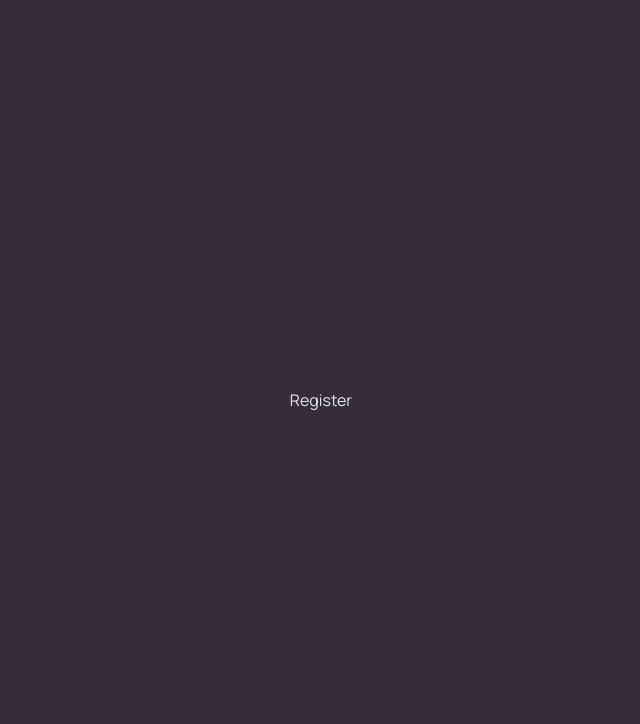
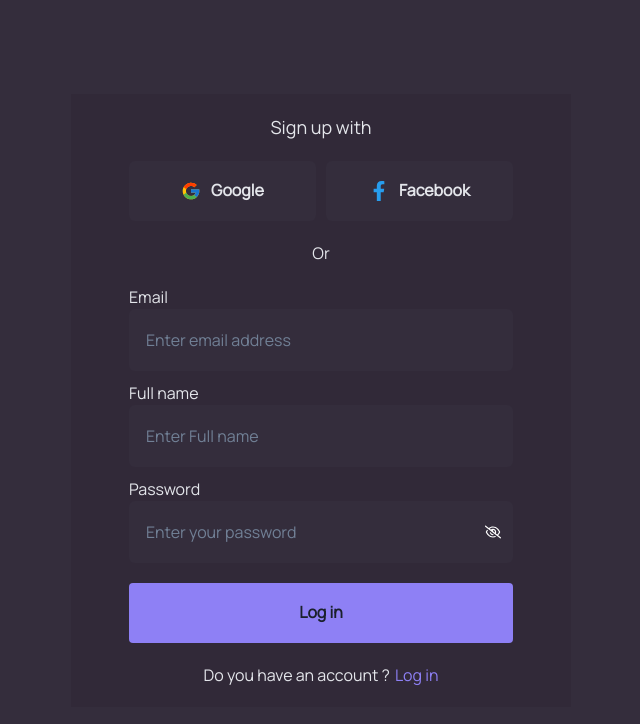
Before and after one commit to Chano30/react-chat, a React (Vite) app: page /register in a window 1280 px wide. Shown: the top 724 px of the page, without its empty margins (319-959 px from the left). Built offline with nearby package versions, Linux system fonts and the light colour scheme.

Commit message:
finished login and register

```diff
--- a/src/view/auth/Login.tsx
+++ b/src/view/auth/Login.tsx
@@ -1,18 +1,28 @@
-import { Box, Button, Input, Text } from '@chakra-ui/react'
+import { Box, Button, Input, InputGroup, InputRightElement, Text } from '@chakra-ui/react'
 import { FcGoogle } from "react-icons/fc";
 import { FaFacebookF } from "react-icons/fa";
+import { Link } from 'react-router-dom';
+import { useState } from 'react';
+import { FaRegEye, FaRegEyeSlash  } from "react-icons/fa6";
 
 export const Login = () => {
+  const [show, setShow] = useState<Boolean>(false)
+  const handleClick = () => setShow(!show)
+
   return (
     <Box
       backgroundColor={'#312938'}
-      width={'30vw'}
+      maxW={'500px'}
       height={'60vh'}
+      padding={'20px 10px'}
+      flex={1}
+    >
+      <Box
         display={'flex'}
         flexDirection={'column'}
         alignItems={'center'}
-      padding={'20px 10px'}
         gap={'20px'}
+        flex={1}
       >
         <Text
           fontSize={'18px'}
@@ -21,6 +31,7 @@ export const Login = () => {
         <Box
           display={'flex'}
           gap={'10px'}
+          width={'80%'}
         >
           <Button
             backgroundColor={'#342D3C'}
@@ -29,6 +40,8 @@ export const Login = () => {
             alignItems={'center'}
             gap={'10px'}
             paddingInline={'40px'}
+            paddingBlock={'30px'}
+            flex={2}
           ><FcGoogle size={20} /> Google</Button>
           <Button
             backgroundColor={'#342D3C'}
@@ -37,27 +50,90 @@ export const Login = () => {
             alignItems={'center'}
             gap={'10px'}
             paddingInline={'40px'}
+            paddingBlock={'30px'}
+            flex={2}
           ><FaFacebookF size={20} color='#279DED' /> Facebook</Button>
         </Box>
         <Text>Or</Text>
         <Box
+          width={'80%'}
+          display={'flex'}
+          flexDirection={'column'}
+          alignItems={'center'}
+          gap={'10px'}
         >
-        <Box>
+          <Box
+            width={'100%'}
+          >
             <Text>Email</Text>
             <Input
+              paddingBlock={'30px'}
+              borderColor={'transparent'}
+              backgroundColor={'#342D3C'}
               placeholder='Enter email address'
             />
           </Box>
-        <Box>
+          <Box
+            width={'100%'}
+          >
             <Text>Password</Text>
+            <InputGroup
+            >
               <Input
+                type={show ? 'text' : 'password'}
+                paddingBlock={'30px'}
+                borderColor={'transparent'}
+                backgroundColor={'#342D3C'}
                 placeholder='Enter your password'
               />
+              <InputRightElement
+                height={'100%'}
+              >
+                <Button
+                  size='sm'
+                  onClick={handleClick}
+                  colorScheme='transparent'
+                >
+                  {show ? <FaRegEye size={24}/> : <FaRegEyeSlash size={24}/>}
+                </Button>
+              </InputRightElement>
+            </InputGroup>
           </Box>
         </Box>
-      <Button>
+        <Box
+          width={'80%'}
+        >
+          <Button
+            width={'100%'}
+            borderRadius={'4px'}
+            paddingBlock={'30px'}
+            backgroundColor={'#8E80F5'}
+            _hover={{
+              opacity: '0.5'
+            }}
+          >
             Log in
           </Button>
         </Box>
+      </Box>
+      <Text
+        display={'flex'}
+        gap={'5px'}
+        marginTop={'20px'}
+        justifyContent={'center'}
+        width={'100%'}
+      >
+        Don't have an account ?
+        <Link
+          to={'/register'}
+        >
+          <Text
+            color='#8E80F5'
+          >
+            Sign up
+          </Text>
+        </Link>
+      </Text>
+    </Box>
   )
 }
--- a/src/view/auth/Register.tsx
+++ b/src/view/auth/Register.tsx
@@ -1,7 +1,151 @@
-import React from 'react'
+import { Box, Button, Input, InputGroup, InputRightElement, Text } from '@chakra-ui/react'
+import { FcGoogle } from "react-icons/fc";
+import { FaFacebookF } from "react-icons/fa";
+import { Link } from 'react-router-dom';
+import { useState } from 'react';
+import { FaRegEye, FaRegEyeSlash  } from "react-icons/fa6";
 
 export const Register = () => {
+  const [show, setShow] = useState<Boolean>(false)
+  const handleClick = () => setShow(!show)
+
   return (
-    <div>Register</div>
+    <Box
+      backgroundColor={'#312938'}
+      maxW={'500px'}
+      padding={'20px 10px'}
+      flex={1}
+    >
+      <Box
+        display={'flex'}
+        flexDirection={'column'}
+        alignItems={'center'}
+        gap={'20px'}
+        flex={1}
+      >
+        <Text
+          fontSize={'18px'}
+          fontWeight={500}
+        >Sign up with</Text>
+        <Box
+          display={'flex'}
+          gap={'10px'}
+          width={'80%'}
+        >
+          <Button
+            backgroundColor={'#342D3C'}
+            color={'primary.500'}
+            display={'flex'}
+            alignItems={'center'}
+            gap={'10px'}
+            paddingInline={'40px'}
+            paddingBlock={'30px'}
+            flex={2}
+          ><FcGoogle size={20} /> Google</Button>
+          <Button
+            backgroundColor={'#342D3C'}
+            color={'primary.500'}
+            display={'flex'}
+            alignItems={'center'}
+            gap={'10px'}
+            paddingInline={'40px'}
+            paddingBlock={'30px'}
+            flex={2}
+          ><FaFacebookF size={20} color='#279DED' /> Facebook</Button>
+        </Box>
+        <Text>Or</Text>
+        <Box
+          width={'80%'}
+          display={'flex'}
+          flexDirection={'column'}
+          alignItems={'center'}
+          gap={'10px'}
+        >
+          <Box
+            width={'100%'}
+          >
+            <Text>Email</Text>
+            <Input
+              type='email'
+              paddingBlock={'30px'}
+              borderColor={'transparent'}
+              backgroundColor={'#342D3C'}
+              placeholder='Enter email address'
+            />
+          </Box>
+          <Box
+            width={'100%'}
+          >
+            <Text>Full name</Text>
+            <Input
+              type='name'
+              paddingBlock={'30px'}
+              borderColor={'transparent'}
+              backgroundColor={'#342D3C'}
+              placeholder='Enter Full name'
+            />
+          </Box>
+          <Box
+            width={'100%'}
+          >
+            <Text>Password</Text>
+            <InputGroup
+            >
+              <Input
+                type={show ? 'text' : 'password'}
+                paddingBlock={'30px'}
+                borderColor={'transparent'}
+                backgroundColor={'#342D3C'}
+                placeholder='Enter your password'
+              />
+              <InputRightElement
+                height={'100%'}
+              >
+                <Button
+                  size='sm'
+                  onClick={handleClick}
+                  colorScheme='transparent'
+                >
+                  {show ? <FaRegEye size={24}/> : <FaRegEyeSlash size={24}/>}
+                </Button>
+              </InputRightElement>
+            </InputGroup>
+          </Box>
+        </Box>
+        <Box
+          width={'80%'}
+        >
+          <Button
+            width={'100%'}
+            borderRadius={'4px'}
+            paddingBlock={'30px'}
+            backgroundColor={'#8E80F5'}
+            _hover={{
+              opacity: '0.5'
+            }}
+          >
+            Log in
+          </Button>
+        </Box>
+      </Box>
+      <Text
+        display={'flex'}
+        gap={'5px'}
+        marginTop={'20px'}
+        justifyContent={'center'}
+        width={'100%'}
+      >
+        Do you have an account ?
+        <Link
+          to={'/login'}
+        >
+          <Text
+            color='#8E80F5'
+          >
+            Log in
+          </Text>
+        </Link>
+      </Text>
+    </Box>
   )
 }
```
Lines whose indentation alone changed are shown as unchanged.
